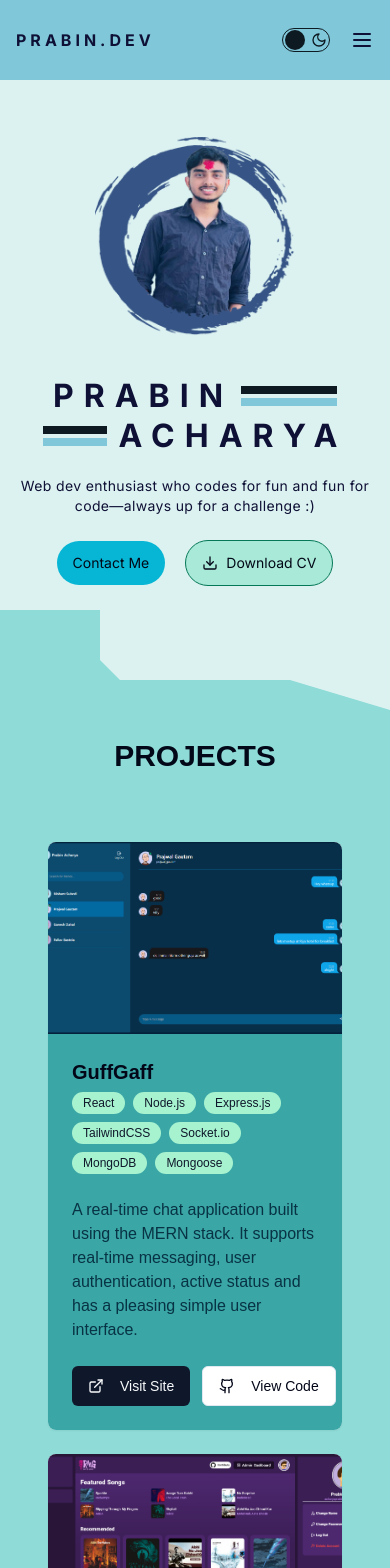
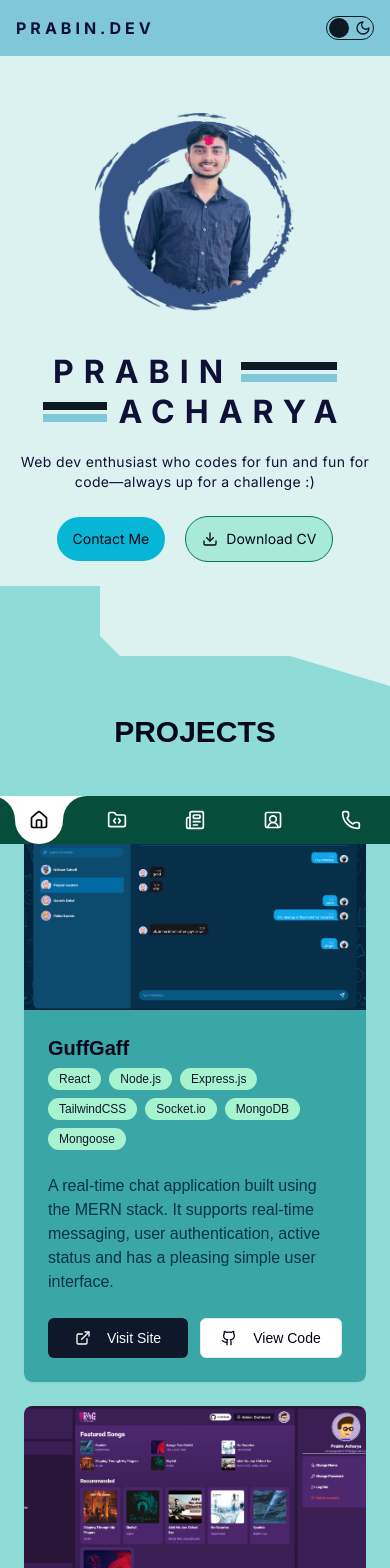
Before and after one commit to Prabin1025y/Portfolio, a Next.js app: page / in a window 390 px wide. Shown: the top 1568 px of the page. Built offline with nearby package versions, Linux system fonts and the light colour scheme; a web font is replaced by a local one.

Commit message:
Refactor layout components to use semantic HTML elements; replace divs with sections in Footer, Home, ProjectsPage, ContactPage; remove SideBar component; update Navbar to use NavSecondary; implement Image component in SkillsSection for better image handling.

```diff
--- a/src/app/_Pages/ContactPage.tsx
+++ b/src/app/_Pages/ContactPage.tsx
@@ -5,7 +5,7 @@ import ContactIllustration from '../components/ContactIllustration';
 
 const ContactPage = () => {
     return (
-        <div id='Contact' className=' bg-[#DCF2F1]  dark:bg-[rgb(21,52,72)] w-screen  h-fit xl:-translate-y-[125px] relative font-[Inter] flex justify-center lg:justify-end px-3 sm:px-8 lg:px-16 xl:px-32 2xl:px-56 py-20'>
+        <section id='Contact' className=' bg-[#DCF2F1]  dark:bg-[rgb(21,52,72)] w-screen  h-fit xl:-translate-y-[125px] relative font-[Inter] flex justify-center lg:justify-end px-3 sm:px-8 lg:px-16 xl:px-32 2xl:px-56 py-20'>
             <div className='translate-y-[50px] w-[90%] h-[80%] bg-[#8EDBD7] dark:bg-[#255676] rounded-md relative flex justify-between lg:justify-end lg:px-20 shadow-[18px_18px_24px_-17px_rgba(0,_0,_0,_0.8)]'>
                 <div className='hidden overflow-hidden md:flex lg:min-w-[350px] min-w-[280px] w-[40%] lg:h-[80%] dark:bg-[#0E1A21] bg-[#3AA6A6] lg:absolute top-1/2 lg:-translate-y-1/2 -left-1/2 lg:translate-x-full rounded-md border shadow-[18px_18px_24px_-17px_rgba(0,_0,_0,_0.8)] p-10 flex-col items-center justify-center'>
                     <h2 className='text-3xl font-semibold place-self-start'>CONTACT ME</h2>
@@ -35,7 +35,7 @@ const ContactPage = () => {
                     </ul>
                 </form>
             </div>
-        </div>
+        </section>
     )
 }
 
--- a/src/app/_Pages/ProjectsPage.tsx
+++ b/src/app/_Pages/ProjectsPage.tsx
@@ -12,11 +12,11 @@ export default function ProjectPage() {
   // Sample projects data - replace with your actual projects
 
   return (
-        <div id='Projects' className='projectBG bg-[#8EDBD7]  dark:bg-[#255676] w-screen h-fit pt-32 sm:pt-60 px-8 pb-10 md:px-16 lg:px-32 xl:px-56 2xl:px-72  flex flex-col gap-5'>
+        <section id='Projects' className='projectBG bg-[#8EDBD7]  dark:bg-[#255676] w-screen h-fit pt-32 sm:pt-60 px-2 sm:px-8 pb-10 md:px-16 lg:px-32 xl:px-56 2xl:px-72  flex flex-col gap-5'>
           <div className=" text-center">
             <h2 className="text-3xl font-bold text-center tracking">PROJECTS</h2>
           </div>
-          <section className="py-12 px-4 md:px-6 lg:px-8 ">
+          <div className="py-12 px-4 md:px-6 lg:px-8 ">
             <div className="container mx-auto">
               <div className="grid grid-cols-1 md:grid-cols-2 2xl:grid-cols-3 gap-6">
                 {projects.map((project) => (
@@ -67,8 +67,8 @@ export default function ProjectPage() {
                 ))}
               </div>
             </div>
-          </section>
-        </div>
+          </div>
+        </section>
   )
 }
 
--- a/src/app/components/Footer.tsx
+++ b/src/app/components/Footer.tsx
@@ -3,7 +3,7 @@ import { Github, Linkedin, Twitter } from "lucide-react"
 
 export default function Footer() {
   return (
-    <footer className="dark:bg-[#0E1A21] bg-[#8EDBD7]  py-8 ">
+    <footer className="dark:bg-[#0E1A21] bg-[#8EDBD7]  pt-8 lg:pb-8 pb-24 ">
       <div className="container mx-auto px-4">
         <div className="grid grid-cols-1 md:grid-cols-3 gap-8">
           <div>
--- a/src/app/components/Home.tsx
+++ b/src/app/components/Home.tsx
@@ -4,7 +4,7 @@ import { Download } from 'lucide-react'
 
 const HomePage = () => {
     return (
-        <div id='Home' className='flex flex-col-reverse gap-10 lg:gap-5 xl:gap-0 xl:flex-row h-fit sm:h-[calc(100vh-80px)] items-center justify-end pt-14  sm:justify-center font-[Inter]'>
+        <section id='Home' className='flex flex-col-reverse gap-10 lg:gap-5 xl:gap-0 xl:flex-row h-fit sm:h-[calc(100vh-80px)] items-center justify-end pt-14  sm:justify-center font-[Inter]'>
             <div className=' max-w-[650px]'>
                 <div className='lg:ml-10 flex gap-2 items-center justify-center lg:justify-start'>
                     <p className='text-[2rem] sm:text-[3rem] lg:text-[3.8rem] text-[#0F1035] dark:text-white transition-colors tracking-[10px] font-bold leading-tight'>PRABIN</p>
@@ -27,7 +27,7 @@ const HomePage = () => {
                 </div>
             </div>
             <PhotoHolder />
-        </div>
+        </section>
     )
 }
 
--- /dev/null
+++ b/src/app/components/NavSecondary.tsx
@@ -0,0 +1,76 @@
+'use client'
+import { FolderCode, Home, Newspaper, Phone, SquareUserRound } from 'lucide-react'
+import Link from 'next/link';
+import React, { useEffect, useRef, useState } from 'react'
+
+
+
+const NavSecondary = () => {
+    const [bgPos, setBgPos] = useState(0);
+    const OlElement = useRef<HTMLOListElement>(null)
+
+    useEffect(() => {
+        const liElement = OlElement.current?.querySelector('li');
+        if (liElement) {
+            liElement.style.color = 'black'
+            const rect = liElement.getBoundingClientRect();
+            setBgPos(rect.left - 62);
+        }
+    }, [])
+
+
+
+    const OnClickHandler = (event: React.MouseEvent<HTMLLIElement>) => {
+        Array.from(OlElement.current?.children || []).forEach(element => {
+            (element as HTMLElement).style.color = 'white'
+        });
+
+        const liElement = (event.target as HTMLElement).closest('li');
+        if (liElement) {
+            liElement.style.color = 'black'
+            const rect = liElement.getBoundingClientRect();
+            setBgPos(rect.left - 62);
+        }
+    }
+    return (
+        <div className='fixed z-20 bottom-0 w-screen h-12 bg-emerald-900 dark:bg-cyan-600 lg:hidden'>
+            <ol ref={OlElement} className='relative flex justify-around h-full items-center text-white'>
+                <div style={{ transform: `translateX(${bgPos}px)` }} className='h-full left-0 top-0 z-20 bg-white transition-all absolute origin-center flex'>
+                    <div className='h-full aspect-square bg-emerald-900 dark:bg-cyan-600 rounded-tr-[24px]' />
+                    <div className='h-full aspect-square bg-emerald-900 dark:bg-cyan-600'>
+                        <div className='h-full aspect-square bg-white rounded-b-full' />
+                    </div>
+                    <div className='h-full aspect-square bg-emerald-900 dark:bg-cyan-600 rounded-tl-[24px]' />
+                </div>
+                <li  onClick={(e) => OnClickHandler(e)} className='z-30'><Link href="#Home"><Home size={20} /></Link></li>
+                <li onClick={(e) => OnClickHandler(e)} className='z-30'><Link href="#Projects"><FolderCode size={20} /></Link></li>
+                <li onClick={(e) => OnClickHandler(e)} className='z-30'><Link href="#Home"><Newspaper size={20} /></Link></li>
+                <li onClick={(e) => OnClickHandler(e)} className='z-30'><Link href="#AboutMe"><SquareUserRound size={20} /></Link></li>
+                <li onClick={(e) => OnClickHandler(e)} className='z-30'><Link href="#Contact"><Phone size={20} /></Link></li>
+            </ol>
+        </div>
+    )
+}
+
+export default NavSecondary
+
+
+// return (
+//     <div className='bg-transparent h-screen w-screen backdrop-blur-md z-20 fixed left-0 top-0 animate-in fade-in-0 duration-200'>
+//         <div className='bg-cyan-600 h-full w-[350px] absolute top-0 right-0 pl-5 flex flex-col gap-10 pt-10 animate-in slide-in-from-right-96 duration-500'>
+//             <div className='z-30' onClick={() => setSidebarOpen(false)}><X /></div>
+//             <ol className='flex flex-col gap-8 font-[Inter] font-semibold text-black'>
+//                 <div style={{transform: `translateY(calc(41px + ${bgPos} * 52px))`}} className={`absolute top-0 transition-all left-0 flex flex-col bg-gradient-to-r from-white to-cyan-600 z-20`}>
+//                     <div className='bg-cyan-600 w-40 h-12 rounded-bl-[24px]' />
+//                     <div className='bg-white w-40 h-12 rounded-r-full' />
+//                     <div className='bg-cyan-600 w-40 h-12 rounded-tl-[24px]' />
+//                 </div>
+//                 <Link className='z-30' href="#Home"><li onClick={() => clickEventHandler(0)} className='flex items-center gap-3 text-sm'><Home size={16} />HOME</li></Link>
+//                 <Link className='z-30' href="#Projects"><li onClick={() => clickEventHandler(1)} className='flex items-center gap-3 text-sm'><FolderCode size={16} />PROJECTS</li></Link>
+//                 <Link className='z-30' href="#"><li onClick={() => clickEventHandler(2)} className='flex items-center gap-3 text-sm'><Newspaper size={16} />BLOGS</li></Link>
+//                 <Link className='z-30' href="#AboutMe"><li onClick={() => clickEventHandler(3)} className='flex items-center gap-3 text-sm'><SquareUserRound size={16} />ABOUT</li></Link>
+//                 <Link className='z-30' href="#Contact"><li onClick={() => clickEventHandler(4)} className='flex items-center gap-3 text-sm'><Phone size={16} />CONTACT</li></Link>
+//             </ol>
+//         </div>
+//     </div>
+// )
--- a/src/app/components/Navbar.tsx
+++ b/src/app/components/Navbar.tsx
@@ -1,13 +1,11 @@
 'use client';
 import React, { useEffect, useState } from 'react'
 import DarkModeSwitch from './DarkModeSwitch'
-import { Menu } from 'lucide-react'
 import Link from 'next/link';
-import SideBar from './SideBar';
+import NavSecondary from './NavSecondary';
 
 const Navbar = () => {
   const [isScrolled, setIsScrolled] = useState(false);
-  const [sideBarOpen, setsideBarOpen] = useState(false);
 
   useEffect(() => {
     const handleScroll = () => {
@@ -23,7 +21,7 @@ const Navbar = () => {
   }, []);
   return (
     <>
-      <nav className={`z-20 ${isScrolled ? "bg-[#7FC7D9]/80 dark:bg-[#214359]/80 backdrop-blur-md " : "bg-[#7FC7D9] dark:bg-[#214359]"} text-[#0F1035] dark:text-white transition duration-300 h-20 flex sticky top-0 justify-between items-center px-4 sm:px-10`}>
+      <nav className={`z-20 ${isScrolled ? "bg-[#7FC7D9]/80 dark:bg-[#214359]/80 backdrop-blur-md " : "bg-[#7FC7D9] dark:bg-[#214359]"} text-[#0F1035] dark:text-white transition duration-300 h-14 lg:h-20 flex sticky top-0 justify-between items-center px-4 sm:px-10`}>
         <p className='font-[Inter] font-bold tracking-[4px] text-base sm:text-xl'>PRABIN.DEV</p>
         <ul className='flex gap-5 sm:gap-10 font-[Inter] tracking-widest text-sm items-center'>
           {/* <li className='cursor-pointer transition duration-300'>switch</li> */}
@@ -33,10 +31,11 @@ const Navbar = () => {
           <Link href="#" className='hidden lg:block cursor-not-allowed font-semibold  transition hover:text-[#376c85] dark:hover:text-[var(--extra-blue)]'>BLOG</Link>
           <Link href="#AboutMe" className='hidden lg:block cursor-pointer font-semibold  transition hover:text-[#376c85] dark:hover:text-[var(--extra-blue)]'>ABOUT</Link>
           <Link href="#Contact" className='hidden lg:block cursor-pointer font-semibold  transition hover:text-[#376c85] dark:hover:text-[var(--extra-blue)]'>CONTACT</Link>
-          <button onClick={()=>setsideBarOpen(true)} className='lg:hidden'><Menu /></button>
+          {/* <button onClick={()=>setsideBarOpen(true)} className='lg:hidden'><Menu /></button> */}
         </ul>
       </nav>
-      {sideBarOpen && <SideBar setSidebarOpen={setsideBarOpen} />}
+      {/* {sideBarOpen && <SideBar setSidebarOpen={setsideBarOpen} />} */}
+      <NavSecondary />
     </>
   )
 }
```
Also changed, not shown: src/app/_Pages/AboutMePage.tsx (+2 -2 lines), src/app/components/SideBar.tsx (deleted, +0 -39 lines), src/app/components/SkillSection.tsx (+10 -2 lines).
